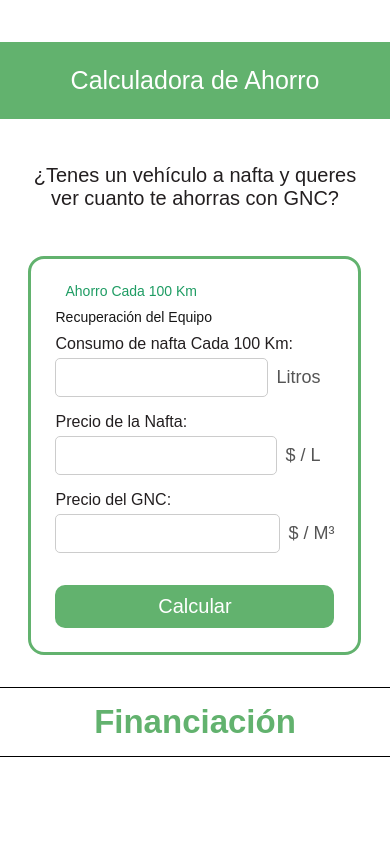
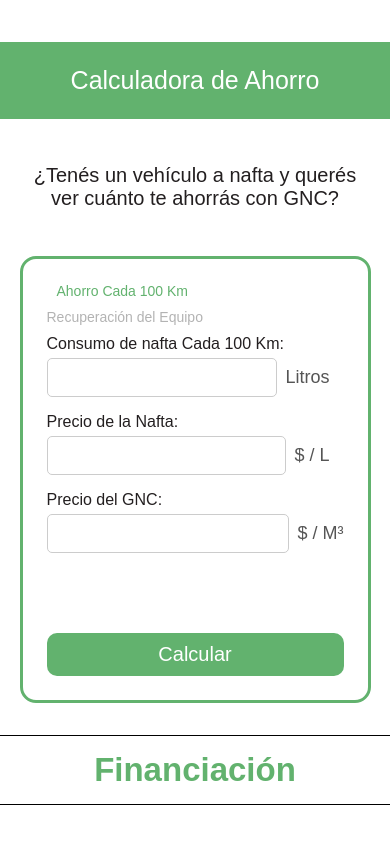
Before and after one commit to IvanDerlich/esigas, a Next.js app: page /equipos in a window 390 px wide. Shown: the part 1841-2685 px from the top of the page. Built offline with nearby package versions, Linux system fonts and the light colour scheme; a web font is replaced by a local one.

Commit message:
Animaciones en calculadora

```diff
--- a/src/app/components/calculator/calculator.module.css
+++ b/src/app/components/calculator/calculator.module.css
@@ -39,6 +39,10 @@
   color: #231f20;
 }
 
+.calcWrapper {
+  width: 100%;
+}
+
 .card {
   max-width: 570px;
   width: 95%;
@@ -49,6 +53,7 @@
   background-color: #fff;
   height: auto;
   box-sizing: border-box;
+  scroll-margin-top: 50px;
 }
 
 .tabs {
@@ -76,11 +81,6 @@
 
 .espacio {
   padding-right: 14px;
-}
-
-.label {
-  font-weight: 600;
-  margin-bottom: 0.5rem;
 }
 
 .inputUnit {
@@ -120,6 +120,16 @@
   justify-content: center;
   padding: 10px;
   color: #231f20;
+  opacity: 0;
+  transform: translateY(20px);
+  transition:
+    opacity 0.5s ease,
+    transform 0.5s ease;
+}
+
+.showOutput {
+  opacity: 1;
+  transform: translateY(0);
 }
 
 .green {
@@ -128,7 +138,7 @@
 }
 
 .gray {
-  color: B3B3B3;
+  color: #b3b3b3;
 }
 
 .buttonGroup {
@@ -170,10 +180,6 @@
   padding: 0.6rem 1.2rem;
 }
 
-.green {
-  color: #1e9c63;
-}
-
 @media (max-width: 768px) {
   .wrapper {
     height: auto;
@@ -206,7 +212,7 @@
   }
 
   .tabs {
-    flex-direction: column;
+    flex-wrap: wrap;
     height: auto;
     gap: 10px;
     font-size: 14px;
@@ -215,7 +221,7 @@
 
   .inputGroup {
     flex-direction: column;
-    align-items: flex-start;
+    align-items: stretch;
     gap: 5px;
     font-size: 16px;
   }
@@ -225,7 +231,7 @@
   }
 
   .output {
-    font-size: 19px;
+    font-size: 17px;
     height: auto;
     flex-wrap: wrap;
   }
--- a/src/app/components/calculator/calculator.tsx
+++ b/src/app/components/calculator/calculator.tsx
@@ -1,8 +1,7 @@
 'use client';
 import { Abyssinica_SIL } from 'next/font/google';
-
+import { useState, useRef, useEffect } from 'react';
 import styles from './calculator.module.css';
-import { useState } from 'react';
 
 const abyssinica = Abyssinica_SIL({
   subsets: ['latin'],
@@ -16,29 +15,58 @@ const RELATIVE_EFFICIENCY = 1;
 export default function Calculator() {
   const [vehicleConsumptionPer100km, setVehicleConsumption] =
     useState<number>(0);
-  const [step, setStep] = useState(1);
-
   const [naftaPrice, setNaftaPrice] = useState<number>(0);
   const [gncPrice, setGncPrice] = useState<number>(0);
-  const [showSavings, setShowSavings] = useState(false);
-
   const [monthlyKm, setMonthlyKm] = useState<number>(0);
   const [equipmentCost, setEquipmentCost] = useState<number>(0);
 
+  const [step, setStep] = useState(1);
+  const [showSavings, setShowSavings] = useState(false);
+  const [showRecovery, setShowRecovery] = useState(false);
+  const [calculated, setCalculated] = useState(false);
+
+  const card2Ref = useRef<HTMLDivElement>(null);
+
   const savingsPer100Km =
     vehicleConsumptionPer100km * (naftaPrice - gncPrice / RELATIVE_EFFICIENCY);
-  const [showRecovery, setShowRecovery] = useState(false);
-
   const monthlySavings = (savingsPer100Km * monthlyKm) / 100;
   const recoveryTime = equipmentCost / monthlySavings;
   const years = Math.floor(recoveryTime / 12);
   const months = Math.round(recoveryTime % 12);
+
+  useEffect(() => {
+    if (step === 2 && card2Ref.current) {
+      const rect = card2Ref.current.getBoundingClientRect();
+      const scrollTop =
+        window.scrollY + rect.top - (window.innerHeight - rect.height) / 2;
+      window.scrollTo({ top: scrollTop, behavior: 'smooth' });
+    }
+  }, [step]);
+
+  const handleCalculate = () => {
+    if (vehicleConsumptionPer100km && naftaPrice && gncPrice) {
+      setShowSavings(true);
+      setCalculated(true);
+    }
+  };
+
+  const handleNextStep = () => {
+    setStep(2);
+    setShowRecovery(false);
+  };
+
+  const handleRecoveryCalculate = () => {
+    if (monthlyKm && equipmentCost) {
+      setShowRecovery(true);
+    }
+  };
 
   const resetStep1 = () => {
     setVehicleConsumption(0);
     setNaftaPrice(0);
     setGncPrice(0);
     setShowSavings(false);
+    setCalculated(false);
   };
 
   const resetStep2 = () => {
@@ -59,7 +87,7 @@ export default function Calculator() {
       <div className={styles.container}>
         <div className={styles.containerText}>
           <p>
-            ¿Tenes un vehículo a nafta y queres ver cuanto te ahorras con GNC?
+            ¿Tenés un vehículo a nafta y querés ver cuánto te ahorrás con GNC?
           </p>
         </div>
 
@@ -97,7 +125,7 @@ export default function Calculator() {
                   onChange={e => setNaftaPrice(Number(e.target.value))}
                   className={styles.input}
                 />
-                <span className={styles.espacio}>$ / L </span>
+                <span className={styles.espacio}>$ / L</span>
               </div>
             </div>
 
@@ -114,57 +142,43 @@ export default function Calculator() {
               </div>
             </div>
 
+            <div
+              className={`${styles.output} ${showSavings ? styles.showOutput : ''}`}
+            >
               {showSavings && (
-              <div className={styles.output}>
+                <>
                   Ahorrás{' '}
                   <span className={styles.green}>
                     ${savingsPer100Km.toFixed()}
                   </span>{' '}
-                Cada 100 Km
+                  cada 100 Km
+                </>
+              )}
             </div>
-            )}
 
             <div
               className={`${styles.buttonGroup} ${showSavings ? styles.alignBetween : styles.alignEnd}`}
             >
-              {showSavings ? (
+              {!calculated ? (
+                <button className={styles.btn} onClick={handleCalculate}>
+                  Calcular
+                </button>
+              ) : (
                 <>
-                  <button
-                    className={styles.link}
-                    onClick={() => {
-                      resetStep1();
-                    }}
-                  >
+                  <button className={styles.link} onClick={resetStep1}>
                     ‹ Volver a Calcular
                   </button>
-                  <button
-                    className={`${abyssinica.className} ${styles.btn}`}
-                    onClick={() => {
-                      setStep(2);
-                      setShowRecovery(false);
-                    }}
-                  >
+                  <button className={styles.btn} onClick={handleNextStep}>
                     Siguiente
                   </button>
                 </>
-              ) : (
-                <button
-                  className={`${abyssinica.className} ${styles.btn}`}
-                  onClick={() => {
-                    if (vehicleConsumptionPer100km && naftaPrice && gncPrice) {
-                      setShowSavings(true);
-                    }
-                  }}
-                >
-                  Calcular
-                </button>
               )}
             </div>
           </div>
 
           {/* Card 2 */}
           {step === 2 && (
-            <div className={styles.card}>
+            <div className={styles.card} ref={card2Ref}>
               <div className={styles.tabs}>
                 <span className={styles.gray}>Ahorro cada 100 Km</span>
                 <span className={styles.green}>Recuperación del Equipo</span>
@@ -196,16 +210,20 @@ export default function Calculator() {
                 </div>
               </div>
 
+              <div
+                className={`${styles.output} ${showRecovery ? styles.showOutput : ''}`}
+              >
                 {showRecovery && (
-                <div className={styles.output}>
+                  <>
                     Recuperás lo invertido en{' '}
                     <span className={styles.green}>
                       {recoveryTime < 1
                         ? 'Menos de 1 Mes'
                         : `${years > 0 ? `${years} Año${years > 1 ? 's' : ''} ` : ''}${months} Meses`}
                     </span>
+                  </>
+                )}
               </div>
-              )}
 
               <div
                 className={`${styles.buttonGroup} ${showSavings ? styles.alignBetween : styles.alignEnd}`}
@@ -221,11 +239,7 @@ export default function Calculator() {
                 </button>
                 <button
                   className={styles.btn}
-                  onClick={() => {
-                    if (monthlyKm && equipmentCost) {
-                      setShowRecovery(true);
-                    }
-                  }}
+                  onClick={handleRecoveryCalculate}
                 >
                   Calcular
                 </button>
```
Lines whose indentation alone changed are shown as unchanged.
